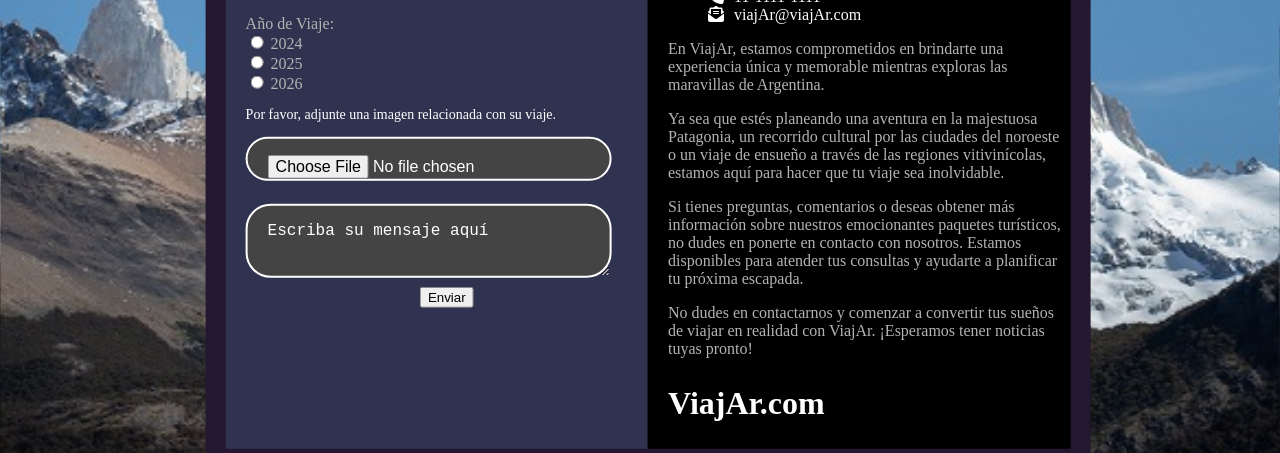
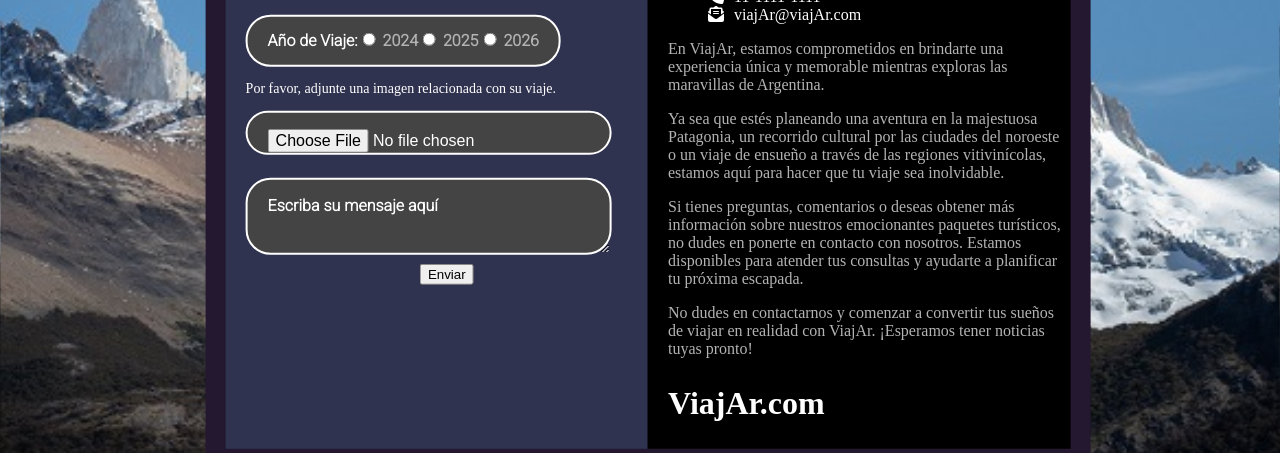
Before and after one commit to carolinamendez0/ViajAR-CaC2023, a plain HTML site: page contacto.html in a window 1280 px wide. Shown: the part 483-936 px from the top of the page. Drawn offline with nearby package versions, Linux system fonts and the light colour scheme; a web font is replaced by a local one.

Commit message:
Se modificó el contacto.css para que se tome las caracteristicas del form-radio

```diff
--- a/css/contacto.css
+++ b/css/contacto.css
@@ -200,6 +200,35 @@ input:valid ~ label{
     background: #444;
     border: 2px solid white;
     border-radius: 25px;
+}
+
+.form-radio {
+    display: flex;
+    padding: 12px 20px;
+    font-size: 1rem;
+    font-weight: 400;
+    line-height: 1.5;
+    background: #444;
+    border: 2px solid white;
+    border-radius: 25px;
+    width:fit-content;
+    font-weight: bold;
+    font-family: Roboto;
+    color: white !important;
+}
+
+.form-wrapper .form-radio a{
+    color: white !important;
+}
+
+.form-radio a {
+    text-decoration:none !important;
+
+}
+
+#message {
+    font-weight: bold;
+    font-family: Roboto;
 }
 
 form button {
```
